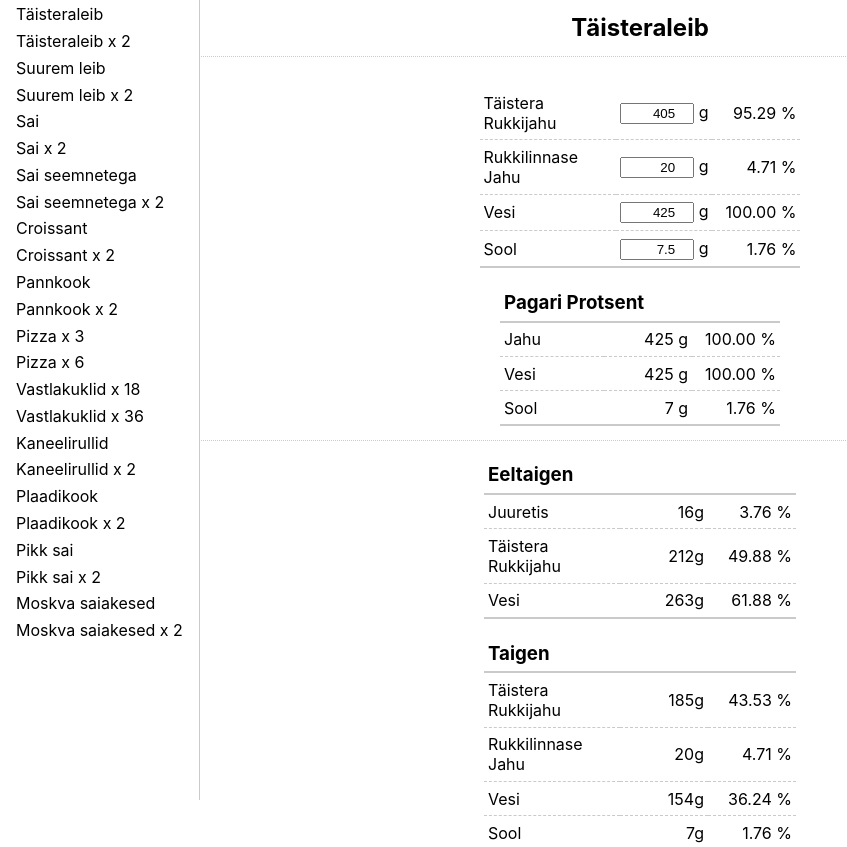
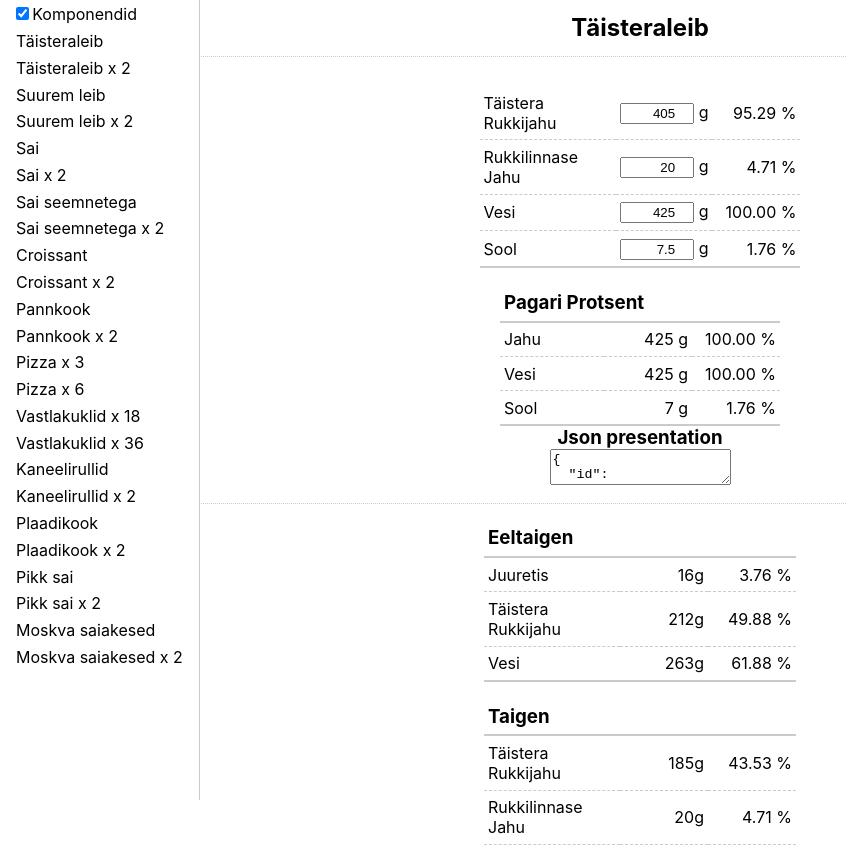
Before and after one commit to dustinest/baker_percentage_calculator_react, a React (Create React App) app: page / in a window 1280 px wide. Shown: the top 847 px of the page, without its empty margins (0-847 px from the left). Built offline with nearby package versions, Linux system fonts and the light colour scheme.

Commit message:
- Added quick hide components - added raw json presentation of the recipes

```diff
--- /dev/null
+++ b/src/components/Input/InputCheckBox.tsx
@@ -0,0 +1,25 @@
+import {OnChangeType} from "./OnChangeType";
+import {ChangeEvent, useEffect, useState} from "react";
+
+type InputCheckBoxProps = {
+    label?: string;
+    value?: boolean;
+    onChange: OnChangeType<boolean, void>;
+};
+export const InputCheckBox = ({value, label, onChange}: InputCheckBoxProps) => {
+    const [isChecked, setChecked] = useState<boolean>(value === true);
+    const _onChange = (e: ChangeEvent<HTMLInputElement>) => {
+        if (e.target.checked !== isChecked) {
+            setChecked(e.target.checked);
+        }
+    };
+    useEffect(() => {
+        onChange(isChecked);
+        // eslint-disable-next-line
+    }, [isChecked])
+    return (
+        <>
+            <input type="checkbox" checked={isChecked} onChange={_onChange}/>{label ? <label onClick={() => setChecked(!isChecked)}>{label}</label> : undefined}
+        </>
+    )
+}
--- a/src/components/common/InputValue.tsx
+++ b/src/components/Input/InputValue.tsx
@@ -1,9 +1,10 @@
 import {useEffect, useState} from "react";
 import {normalizeNumber} from "../../utils/NumberValue";
+import {OnChangeType} from "./OnChangeType";
 
 type InputValueProps<T> = {
     value: T;
-    onChange: (value: T) => Promise<void>;
+    onChange: OnChangeType<T, Promise<void>>;
     timeout?: number;
 };
 
--- /dev/null
+++ b/src/components/Input/OnChangeType.ts
@@ -0,0 +1 @@
+export type OnChangeType<T, S> = (value: T) => S;
--- a/src/components/Main.tsx
+++ b/src/components/Main.tsx
@@ -42,6 +42,7 @@ const getRecipes = (): JsonRecipeType[] => {
 export const Main = () => {
     const [recipes, setRecipes] = useState<JsonRecipeType[]>([]);
     const [loading, setLoading] = useState<boolean>(true);
+    const [showComponents,setShowComponents] = useState<boolean>(true);
 
     const workOnRecipes = () => {
         try {
@@ -69,8 +70,8 @@ export const Main = () => {
                         (<label>No recipes</label>) :
                         (
                             <>
-                                <RecipeNavigation recipes={recipes}/>
-                                <RecipeList recipes={recipes}/>
+                                <RecipeNavigation recipes={recipes} onComponentViewChange={setShowComponents}/>
+                                <RecipeList recipes={recipes} showComponents={showComponents}/>
                             </>
                         )
             }
--- a/src/components/common/InputNumber.tsx
+++ b/src/components/common/InputNumber.tsx
@@ -1,5 +1,5 @@
 import {SuffixType, UseSuffix} from "./UseSuffix";
-import {InputValue} from "./InputValue";
+import {InputValue} from "../Input/InputValue";
 
 type InputNumberProps = {
     value: number;
--- a/src/components/recipe/RecipeDataHolder.tsx
+++ b/src/components/recipe/RecipeDataHolder.tsx
@@ -12,6 +12,7 @@ export type UseRecipeResult = {
     recipe: {
         recipe: Recipe;
         microNutrients: BakerPercentageResult;
+        raw: RecipeType;
     }
     ingredients: {
         ingredients: RecipeIngredients[];
@@ -35,7 +36,8 @@ export const UseRecipe = (recipe: JsonRecipeType): { result: UseRecipeResult | u
             setRecipeArgs({
                 recipe: {
                     recipe: recipeObject,
-                    microNutrients: micronutrients
+                    microNutrients: micronutrients,
+                    raw: recipeType
                 },
                 ingredients: {
                     ingredients: ingredients,
--- a/src/components/recipe/RecipeItem.tsx
+++ b/src/components/recipe/RecipeItem.tsx
@@ -9,6 +9,7 @@ import {
     RecipeIdNameAndAmount,
 } from "../../service/RecipeReader";
 import {UseRecipe, UseRecipeResult} from "./RecipeDataHolder";
+import {TranslatedLabel} from "../common/TranslatedLabel";
 
 const RenderMicros = ({microNutrients}: {microNutrients: BakerPercentageResult}) => {
     return (<section className="micronutrients"><MicroNutrientsResultList microNutrientsResult={microNutrients.microNutrients}/></section>)
@@ -17,11 +18,18 @@ const RenderMicros = ({microNutrients}: {microNutrients: BakerPercentageResult})
 type RecipeItemToRenderProps = {
     recipe: UseRecipeResult;
     onGramsChange: (grams: number, ingredientIndex: number, index: number) => Promise<void>;
+    showComponents: boolean;
 }
 
-const RecipeItemToRender = ({recipe, onGramsChange}: RecipeItemToRenderProps) => {
+const RecipeItemToRender = ({recipe, onGramsChange, showComponents}: RecipeItemToRenderProps) => {
+    const editClassName = showComponents ? "edit" : "edit hidden";
+    const [rawRecipe, setRawRecipe] = useState<string>("");
+    useEffect(() => {
+        setRawRecipe(JSON.stringify(recipe.recipe.raw, null, 2))
+    }, [recipe])
+
     return (<>
-        <section className="edit">
+        <section className={editClassName}>
             <section className="ingredients">
                 {recipe.recipe.microNutrients.ingredients.map((ingredients, index) => (
                     <IngredientsItem ingredients={ingredients} recipe={recipe.recipe.recipe}
@@ -30,6 +38,10 @@ const RecipeItemToRender = ({recipe, onGramsChange}: RecipeItemToRenderProps) =>
                 ))}
             </section>
             <RenderMicros microNutrients={recipe.recipe.microNutrients}/>
+            <section className="rawRecepie">
+                <h3><TranslatedLabel label="Json presentation"/></h3>
+                <textarea value={rawRecipe}/>
+            </section>
         </section>
         <section className="recipe">
             {recipe.ingredients.microNutrients.ingredients.map((ingredients, index) => (
@@ -42,7 +54,12 @@ const RecipeItemToRender = ({recipe, onGramsChange}: RecipeItemToRenderProps) =>
     </>)
 }
 
-export const RecipeItem = ({recipe}: { recipe: JsonRecipeType }) => {
+type RecipeItemProps = {
+    recipe: JsonRecipeType;
+    showComponents: boolean;
+}
+
+export const RecipeItem = ({recipe, showComponents}: RecipeItemProps) => {
     const {result, setGrams} = UseRecipe(recipe);
     const [recipeIdNameAndAmount, seRecipeIdNameAndAmount] = useState<RecipeIdNameAndAmount | undefined>();
 
@@ -57,7 +74,7 @@ export const RecipeItem = ({recipe}: { recipe: JsonRecipeType }) => {
                 <div className="recipe">
                     <h2>{recipeIdNameAndAmount.label}</h2>
                     {result ?
-                        <RecipeItemToRender recipe={result} onGramsChange={setGrams}/> :
+                        <RecipeItemToRender recipe={result} onGramsChange={setGrams} showComponents={showComponents}/> :
                         <label className="loading">loading...</label>
                     }
                 </div>
--- a/src/components/recipe/RecipeList.tsx
+++ b/src/components/recipe/RecipeList.tsx
@@ -3,14 +3,15 @@ import {JsonRecipeType} from "../../service/RecipeReader/types";
 
 type RecipeListProps = {
     recipes: JsonRecipeType[];
+    showComponents: boolean;
 }
 
-export const RecipeList = ({recipes}: RecipeListProps) => {
+export const RecipeList = ({recipes, showComponents}: RecipeListProps) => {
     return (
         <>
         <div className="recipes">
             {
-                recipes.map((recipe, index) => (<RecipeItem recipe={recipe} key={index}/>))
+                recipes.map((recipe, index) => (<RecipeItem recipe={recipe} key={index} showComponents={showComponents}/>))
             }
         </div>
         </>
--- a/src/components/recipe/RecipeNavigation.tsx
+++ b/src/components/recipe/RecipeNavigation.tsx
@@ -1,28 +1,32 @@
 import {JsonRecipeType} from "../../service/RecipeReader/types";
 import {useRecipeIdNameAndAmount} from "../../service/RecipeReader";
+import {InputCheckBox} from "../Input/InputCheckBox";
+import {OnChangeType} from "../Input/OnChangeType";
 
 type RecipeNavigationProps = {
     recipes: JsonRecipeType[];
+    onComponentViewChange: OnChangeType<boolean, void>
 }
 
 const RecipeMenuItem = ({recipe}: { recipe: JsonRecipeType } ) => {
     const recipeId = useRecipeIdNameAndAmount(recipe);
     return (
-        <>{recipeId ? (<li key={recipeId.id}><a href={`#${recipeId.id}`}>{recipeId.label}</a ></li>) : undefined}</>
+        <>{recipeId ? (<li className="recipe" key={recipeId.id}><a href={`#${recipeId.id}`}>{recipeId.label}</a ></li>) : undefined}</>
     );
 }
 
 
-export const RecipeNavigation = ({recipes} : RecipeNavigationProps) => {
+export const RecipeNavigation = ({recipes, onComponentViewChange} : RecipeNavigationProps) => {
     return (
         <nav className="recipesMenu">
-            <ul>
+            <ol>
+                <li><span><InputCheckBox label="Komponendid" value={true} onChange={onComponentViewChange} /></span></li>
                 {
                     recipes.map((recipe, index) =>
-                        (<RecipeMenuItem key={index} recipe={recipe}/>)
+                        (<RecipeMenuItem key={index} recipe={recipe} />)
                     )
                 }
-            </ul>
+            </ol>
         </nav>
     )
 }
--- a/src/index.css
+++ b/src/index.css
@@ -7,7 +7,11 @@ body {
   -moz-osx-font-smoothing: grayscale;
 }
 
-input {
+.hidden {
+  display: none;
+}
+
+input[type=text], input[type=number] {
   text-align: right;
   min-width: 4em;
   max-width: 5em;
@@ -120,30 +124,40 @@ nav {
   height: 100%;
 }
 
-nav ul {
+nav ol {
   list-style: none;
   margin: 0;
   padding: 0;
 }
-nav ul li {
+nav li {
   padding: 0;
   margin: 0.1em 0;
   text-align: left;
+  border-width: 1pt 0;
+  border-style: solid;
+  border-color: transparent;
+}
+nav li.recipe:hover {
+  border-color: #cacaca;
 }
 
-nav ul li a, nav ul li a:visited, nav ul li a:active {
+nav span, nav a, nav a:visited, nav a:active {
   margin: 0;
   padding: 0.1em 1em;
   color: #000000;
   font-size: 12pt;
   display: block;
-  border-width: 1pt 0;
-  border-style: solid;
-  border-color: transparent;
   text-decoration: none;
 }
-nav ul li a:hover {
-  border-color: #cacaca;
+
+nav input[type=checkbox] {
+  transform: scale(1);
+  margin: 0;
+  display: inline;
+}
+
+nav span label {
+  padding-left: 0.2em;
 }
 
 @media print {
```
